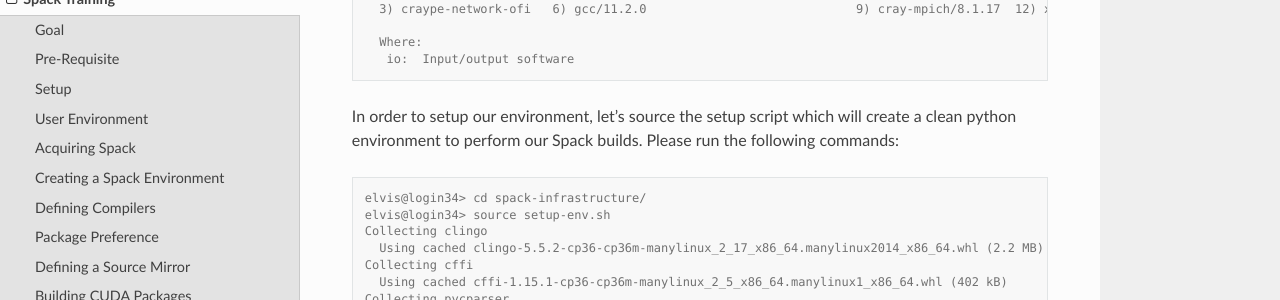
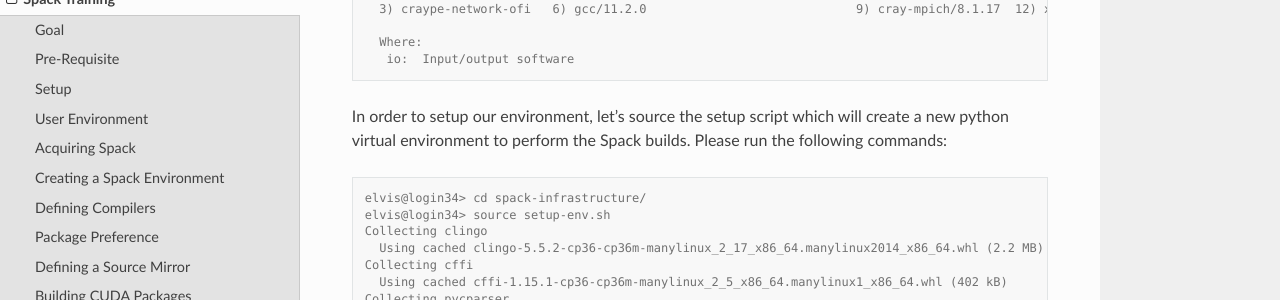
Before and after one commit to NERSC/spack-infrastructure, a Sphinx documentation site: the page built from docs/spack_training.rst, in a window 1280 px wide and 900 px high, scrolled down 1076 px. Shown: the part 151-451 px from the top of the window. Built offline with Sphinx 7.4.7 and the Read the Docs theme 2.0.0, drawn with Linux system fonts in a browser that asks for light colours.

Commit message:
implementing wording suggestion

```diff
--- a/docs/spack_training.rst
+++ b/docs/spack_training.rst
@@ -61,7 +61,8 @@
        io:  Input/output software
 
 
-In order to setup our environment, let's source the setup script which will create a clean python environment to perform our Spack builds. Please
+In order to setup our environment, let's source the setup script which will
+create a new python virtual environment to perform the Spack builds. Please
 run the following commands:
 
 .. code-block:: console
```
